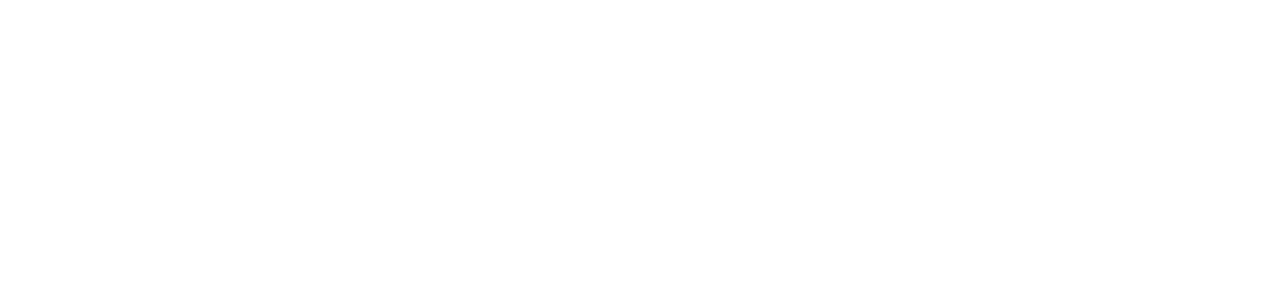
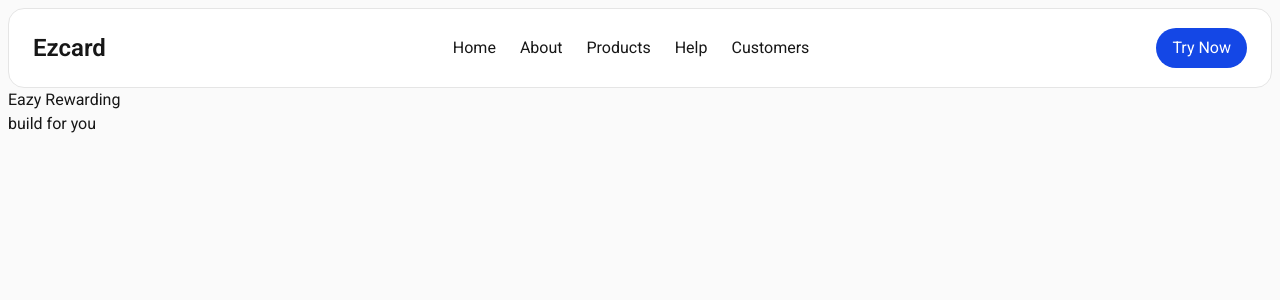
Before and after one commit to prasad-nikam/Heros, a React (Vite) app: page /ezcard in a window 1280 px wide. Before the commit this address had no page. Shown: the top 300 px of the page. Built offline with nearby package versions, Linux system fonts and the light colour scheme.

Commit message:
New page Ezcard added, Navbar done

```diff
--- a/src/App.tsx
+++ b/src/App.tsx
@@ -6,6 +6,7 @@
 const Agnce = lazy(() => import("./pages/Agnce/Agnce"));
 const Paymark = lazy(() => import("./pages/Paymark/Paymark"));
 const TeamSync = lazy(() => import("./pages/TeamSync/TeamSync"));
+const Ezcard = lazy(() => import("./pages/Ezcard/Ezcard"));
 
 function AnimatedRoutes() {
   const location = useLocation();
@@ -14,9 +15,38 @@
     <AnimatePresence mode="wait">
       <Routes location={location} key={location.pathname}>
         <Route path="/" element={<Home />} />
-        <Route path="/agnce" element={<PageWrapper><Agnce /></PageWrapper>} />
-        <Route path="/paymark" element={<PageWrapper><Paymark /></PageWrapper>} />
-        <Route path="/teamsync" element={<PageWrapper><TeamSync /></PageWrapper>} />
+        <Route
+          path="/agnce"
+          element={
+            <PageWrapper>
+              <Agnce />
+            </PageWrapper>
+          }
+        />
+        <Route
+          path="/paymark"
+          element={
+            <PageWrapper>
+              <Paymark />
+            </PageWrapper>
+          }
+        />
+        <Route
+          path="/teamsync"
+          element={
+            <PageWrapper>
+              <TeamSync />
+            </PageWrapper>
+          }
+        />
+        <Route
+          path="/ezcard"
+          element={
+            <PageWrapper>
+              <Ezcard />
+            </PageWrapper>
+          }
+        />
       </Routes>
     </AnimatePresence>
   );
@@ -41,7 +71,7 @@
     <BrowserRouter>
       <Suspense
         fallback={
-          <div className="flex items-center justify-center min-h-screen bg-neutral-950 text-white">
+          <div className="flex min-h-screen items-center justify-center bg-neutral-950 text-white">
             Loading...
           </div>
         }
--- /dev/null
+++ b/src/pages/Ezcard/Ezcard.tsx
@@ -0,0 +1,15 @@
+import Hero from "./Hero";
+import Navbar from "./Navbar";
+
+const Ezcard = () => {
+  return (
+    <div className="flex h-screen w-full bg-neutral-50 p-2 text-neutral-900">
+      <div className="mx-auto h-full w-7xl">
+        <Navbar />
+        <Hero />
+      </div>
+    </div>
+  );
+};
+
+export default Ezcard;
--- /dev/null
+++ b/src/pages/Ezcard/Hero.tsx
@@ -0,0 +1,12 @@
+const Hero = () => {
+  return (
+    <div>
+      <div>
+        Eazy <span>Rewarding</span>
+      </div>
+      <div>build for you</div>
+    </div>
+  );
+};
+
+export default Hero;
--- /dev/null
+++ b/src/pages/Ezcard/Navbar.tsx
@@ -0,0 +1,47 @@
+import { Menu, X } from "lucide-react";
+import { motion } from "motion/react";
+import { useState } from "react";
+
+const Navbar = () => {
+  const [open, setOpen] = useState(false);
+  return (
+    <div className="relative flex h-20 w-full items-center justify-between rounded-2xl border border-neutral-200 bg-white">
+      <div className="pl-6 text-2xl font-semibold">Ezcard</div>
+      <div className="hidden items-center gap-6 md:flex">
+        <div>Home</div>
+        <div>About</div>
+        <div>Products</div>
+        <div>Help</div>
+        <div>Customers</div>
+      </div>
+      <div className="hidden pr-6 md:flex">
+        <button className="rounded-full bg-blue-700 px-4 py-2 text-white">
+          Try Now
+        </button>
+      </div>
+      <button
+        className="pr-4 md:hidden"
+        onClick={() => setOpen((prev) => !prev)}
+      >
+        {open ? <X /> : <Menu />}
+      </button>
+      {open && (
+        <motion.div
+          initial={{ y: -10 }}
+          animate={{ y: 0 }}
+          className="absolute top-full flex w-full flex-col gap-2 rounded-b-2xl bg-neutral-900/10 p-4 py-2 text-black"
+        >
+          <button className="rounded-xl bg-white py-2">Home</button>
+          <button className="rounded-xl bg-white py-2">About</button>
+          <button className="rounded-xl bg-white py-2">Products</button>
+          <button className="rounded-xl bg-white py-2">Help</button>
+          <button className="rounded-xl bg-white py-2">Customers</button>
+
+          <button className="rounded-xl bg-blue-600 px-4 py-2">Try Now</button>
+        </motion.div>
+      )}
+    </div>
+  );
+};
+
+export default Navbar;
--- a/src/pages/Finpay/Finpay.tsx
+++ /dev/null
@@ -1,11 +0,0 @@
-import React from "react";
-
-const Finpay: React.FC = () => {
-  return (
-    <div>
-      <h1>Finpay Page</h1>
-    </div>
-  );
-};
-
-export default Finpay;
--- a/src/pages/Home/Home.tsx
+++ b/src/pages/Home/Home.tsx
@@ -4,6 +4,7 @@
     { name: "Agnce", path: "/agnce" },
     { name: "Paymark", path: "/paymark" },
     { name: "TeamSync", path: "/teamsync" },
+    { name: "EzCard", path: "ezcard" },
 ];
 
 function Home() {
```
Also changed, not shown: 1 other file (tests, documents, lock files or other folders).
